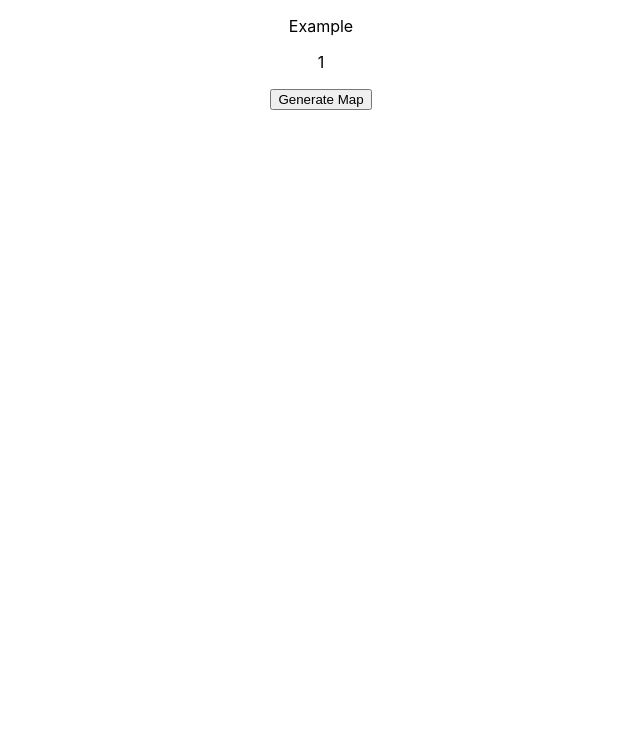
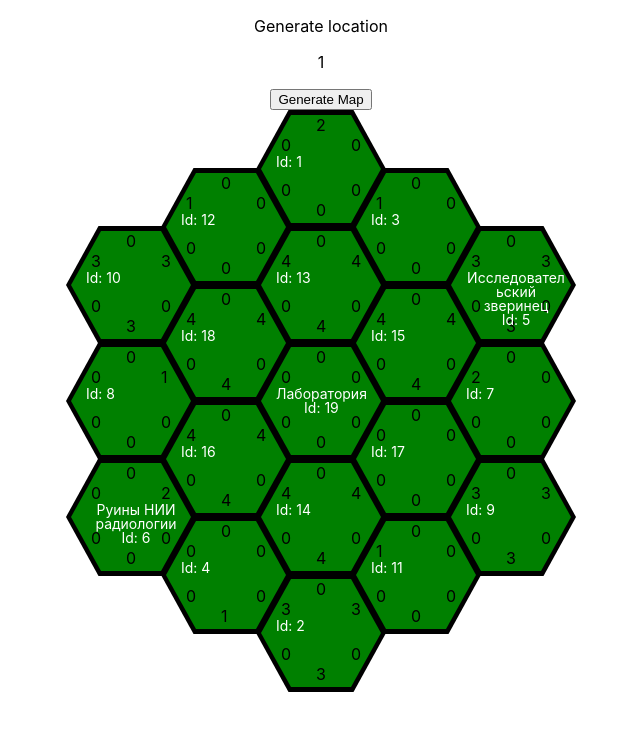
Before and after one commit to ReD4rg1/frontend-stalker-zone, a React (Create React App) app: page / in a window 1280 px wide. Shown: the top 730 px of the page, without its empty margins (319-959 px from the left). Built offline with nearby package versions, Linux system fonts and the light colour scheme.

Commit message:
location & hex component was created

```diff
--- a/src/App.tsx
+++ b/src/App.tsx
@@ -1,6 +1,6 @@
 import React, {Component} from 'react';
 import './App.css';
-import ExampleComponent from "./components/Map/MapContainer";
+import MapContainer from "./components/Map/MapContainer";
 import {BrowserRouter, Route, Routes} from "react-router-dom";
 import {connect} from "react-redux";
 
@@ -10,7 +10,7 @@ class App extends Component<any, any> {
         return (
             <BrowserRouter>
                 <div className="App">
-                    <ExampleComponent/>
+                    <MapContainer/>
                 </div>
             </BrowserRouter>
         );
--- /dev/null
+++ b/src/components/Map/Hex.module.css
@@ -0,0 +1,95 @@
+.container {
+    display: flex; /* we will talk about this later ... */
+    --s: 120px;  /* size  */
+    --m: 5px;   /* margin */
+    font-size: 0;
+}
+
+.subHex {
+    width: calc(var(--s) + 10px);
+    height: calc(var(--s) * 0.9 + 10px);
+    display: inline-block;
+    font-size: initial; /* we reset the font-size if we want to add some content */
+    clip-path: polygon(25% 0%, 0% 50%, 25% 100%, 75% 100%, 100% 50%, 75% 0%);
+    background-color: black;
+}
+
+.hex {
+    width: var(--s);
+    margin-top: var(--m);
+    height: calc(var(--s) * 0.9);
+    display: inline-block;
+    font-size: initial; /* we reset the font-size if we want to add some content */
+    clip-path: polygon(25% 0%, 0% 50%, 25% 100%, 75% 100%, 100% 50%, 75% 0%);
+    background-color: green;
+    position: relative;
+}
+
+.hex section {
+    padding: 0;
+    margin: 0;
+}
+
+.hex:hover {
+    background-color: darkgreen;
+}
+
+.infoBlock {
+    position: absolute;
+    z-index: 20;
+    top: 40px;
+    left: 15px;
+    font-size: 14px;
+    color: white;
+    line-height: 14px;
+    word-break: break-word;
+    padding-right: 5px;
+}
+
+.infoBlock p {
+    margin: 0;
+}
+
+/*-------------------------SIDES---------------------------*/
+
+.topSide {
+    position: absolute;
+    top: 0;
+    left: 55px;
+    z-index: 10;
+}
+
+.topLeftSide {
+    position: absolute;
+    top: 20px;
+    left: 20px;
+    z-index: 10;
+}
+
+.topRightSide {
+    position: absolute;
+    top: 20px;
+    left: 90px;
+    z-index: 10;
+}
+
+.bottomSide {
+    position: absolute;
+    top: 85px;
+    left: 55px;
+    z-index: 10;
+}
+
+.bottomLeftSide {
+    position: absolute;
+    top: 65px;
+    left: 20px;
+    z-index: 10;
+}
+
+.bottomRightSide {
+    position: absolute;
+    top: 65px;
+    left: 90px;
+    z-index: 10;
+}
--- /dev/null
+++ b/src/components/Map/Hex.tsx
@@ -0,0 +1,44 @@
+import {IHex} from "../../redux/map-reducer";
+import styles from "./Hex.module.css";
+
+interface IProps {
+    data: IHex
+}
+
+const Hex = (props: IProps) => {
+
+    const item = props.data
+
+    return (
+        <div className={styles.container}>
+            <div className={styles.subHex}>
+                <div className={styles.hex}>
+                    <div className={styles.infoBlock}>
+                        <p className={styles.hexId}>{item.locationName}</p>
+                        <p className={styles.hexId}>{'Id: ' + item.HexId}</p>
+                    </div>
+                    <section className={styles.topSide}>
+                        <span>{item.Top.difficulty}</span>
+                    </section>
+                    <section className={styles.topLeftSide}>
+                        <span>{item.TopLeft.difficulty}</span>
+                    </section>
+                    <section className={styles.topRightSide}>
+                        <span>{item.TopRight.difficulty}</span>
+                    </section>
+                    <section className={styles.bottomSide}>
+                        <span>{item.Bottom.difficulty}</span>
+                    </section>
+                    <section className={styles.bottomLeftSide}>
+                        <span>{item.BottomLeft.difficulty}</span>
+                    </section>
+                    <section className={styles.bottomRightSide}>
+                        <span>{item.BottomRight.difficulty}</span>
+                    </section>
+                </div>
+            </div>
+        </div>
+    )
+}
+
+export default Hex
--- /dev/null
+++ b/src/components/Map/Location.module.css
@@ -0,0 +1,61 @@
+.container {
+    display: flex;
+    flex-direction: column;
+    position: relative;
+}
+
+.rowOne {
+    display: flex;
+    justify-content: center;
+    align-items: center;
+    margin: 0;
+    padding: 0;
+}
+
+.rowOneLast {
+    display: flex;
+    justify-content: center;
+    align-items: center;
+    margin: -60px 0 0 0;
+    padding: 0;
+}
+
+/*------------------------------------------------------*/
+
+.rowTwo {
+    display: flex;
+    justify-content: center;
+    align-items: center;
+    margin: 0;
+    padding: 0;
+}
+
+.rowTwo article {
+    margin: -60px 0 0 0;
+}
+
+.rowTwo article:first-child {
+    margin-right: 60px;
+}
+
+/*------------------------------------------------------*/
+
+.rowThree {
+    display: flex;
+    justify-content: center;
+    align-items: center;
+    margin: 0;
+    padding: 0;
+}
+
+.rowThree article {
+    margin: -60px 0 0 0;
+}
+
+.rowThree article:first-child {
+    margin-right: 60px;
+}
+
+.rowThree article:last-child {
+    margin-left: 60px;
+}
--- /dev/null
+++ b/src/components/Map/Location.tsx
@@ -0,0 +1,58 @@
+import Hex from "./Hex";
+import {IHex} from "../../redux/map-reducer";
+import styles from "./Location.module.css"
+
+interface IProps {
+    data: Array<IHex>
+}
+
+const Location = (props: IProps) => {
+
+    const hexesArray = props.data
+
+
+
+    return (
+        <section className={styles.container}>
+            <section className={styles.rowOne}>
+                <Hex data={hexesArray[0]}/>
+            </section>
+            <section className={styles.rowTwo}>
+                <article><Hex data={hexesArray[11]}/></article>
+                <article><Hex data={hexesArray[2]}/></article>
+            </section>
+            <section className={styles.rowThree}>
+                <article><Hex data={hexesArray[9]}/></article>
+                <article><Hex data={hexesArray[12]}/></article>
+                <article><Hex data={hexesArray[4]}/></article>
+            </section>
+            <section className={styles.rowTwo}>
+                <article><Hex data={hexesArray[17]}/></article>
+                <article><Hex data={hexesArray[14]}/></article>
+            </section>
+            <section className={styles.rowThree}>
+                <article><Hex data={hexesArray[7]}/></article>
+                <article><Hex data={hexesArray[18]}/></article>
+                <article><Hex data={hexesArray[6]}/></article>
+            </section>
+            <section className={styles.rowTwo}>
+                <article><Hex data={hexesArray[15]}/></article>
+                <article><Hex data={hexesArray[16]}/></article>
+            </section>
+            <section className={styles.rowThree}>
+                <article><Hex data={hexesArray[5]}/></article>
+                <article><Hex data={hexesArray[13]}/></article>
+                <article><Hex data={hexesArray[8]}/></article>
+            </section>
+            <section className={styles.rowTwo}>
+                <article><Hex data={hexesArray[3]}/></article>
+                <article><Hex data={hexesArray[10]}/></article>
+            </section>
+            <section className={styles.rowOneLast}>
+                <Hex data={hexesArray[1]}/>
+            </section>
+        </section>
+    )
+}
+
+export default Location
--- a/src/components/Map/Map.tsx
+++ b/src/components/Map/Map.tsx
@@ -1,5 +1,6 @@
 import React, {FC} from "react";
 import {IInitialState} from "../../redux/map-reducer";
+import Location from "./Location";
 
 type PropsType = {
     map: IInitialState,
@@ -10,11 +11,25 @@ const Map: FC<PropsType> = ({map, generateMap}) => {
 
     let lastLocation = map.locations[map.locations.length-1]
 
+    const mapItemsArray = map.locations.map((item, i) => {
+        const hexesArray = item.allLocations.map(item => {
+            return item
+        })
+        return <Location data={hexesArray} key={i}/>
+    })
+
+
+
     return (
         <div>
-            <p>Example</p>
-            <p>{lastLocation.locationID}</p>
-            <button onClick={() => generateMap()}>Generate Map</button>
+            <section>
+                <p>Generate location</p>
+                <p>{lastLocation.locationID}</p>
+                <button onClick={() => generateMap()}>Generate Map</button>
+            </section>
+            <section>
+                {mapItemsArray}
+            </section>
         </div>
     )
 }
```
Also changed, not shown: src/components/Map/mapItems.module.css (added).
